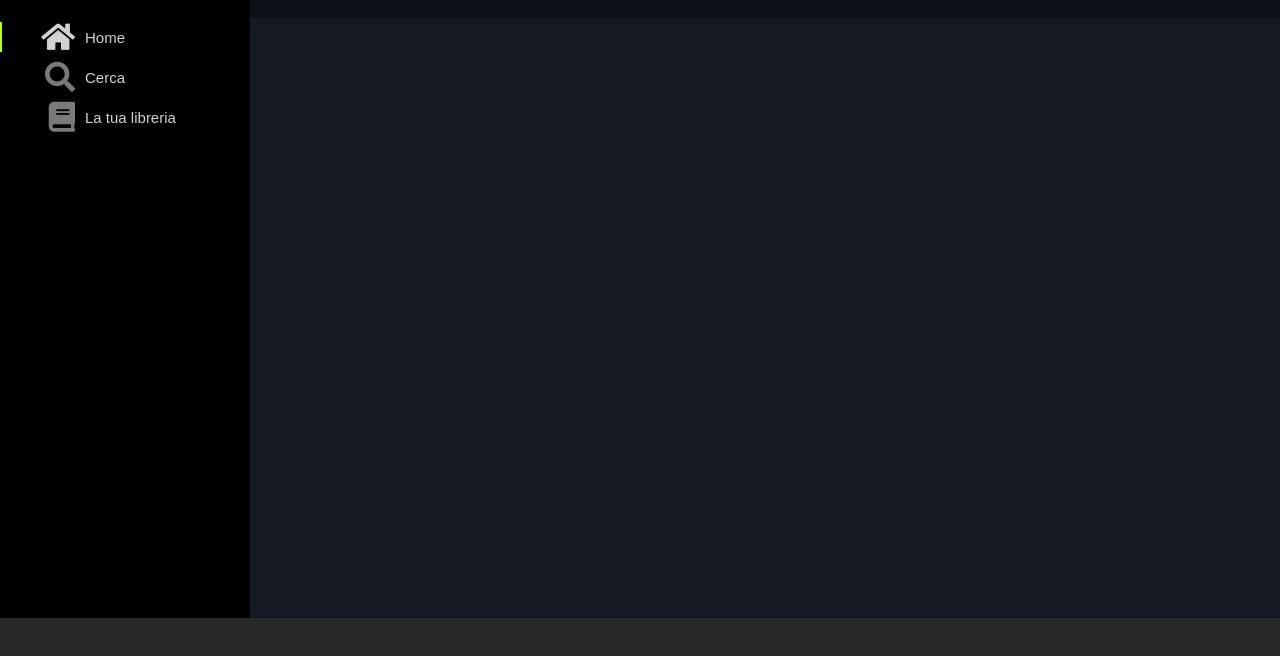
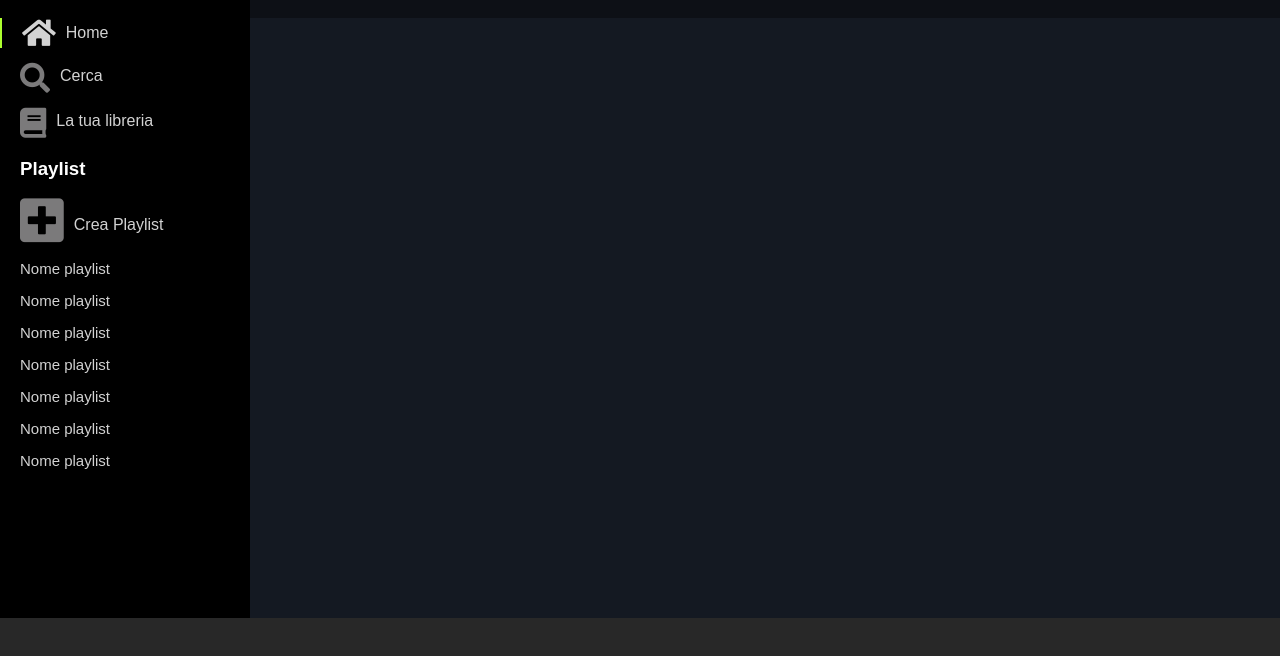
Before and after one commit to riccardolipparini/html-css-spotifyweb, a plain HTML site: page index.html in a window 1280 px wide. Shown: the part 82-738 px from the top of the page. Drawn offline with Linux system fonts and the light colour scheme.

Commit message:
pre rework

```diff
--- a/css/style.css
+++ b/css/style.css
@@ -6,7 +6,11 @@
 body{
     font-family: 'Montserrat', sans-serif;
 }
-/* macrodebug */
+a{
+    text-decoration: none;
+    color: white;
+}
+
 #container{
     display: flex;
     height: calc(100vh - 100px);
@@ -33,11 +37,13 @@ body{
 }
 .homeflex{
     display: flex;
+    text-decoration: none;
+}
+.homeflex:hover{
+    color: white;
 }
 #greenborder{
-    display: flex;
-    width: 30%;
-    justify-content: end;
+    padding-left: 20px;
     margin-top: 20px;
     border-left: solid 2px rgba(173,255,47,255);
 }
@@ -46,27 +52,35 @@ body{
     display: flex;
     margin-top: 20px;
     margin-left: 10px;
+    color:rgba(210,210,210,255);
 }
 .hometext2{
     align-items: center;
     display: flex;
     margin-top: 10px;
     margin-left: 10px;
+    color:rgba(210,210,210,255);
 }
 .iconshome{
     display: flex;
-    width: 30%;
-    justify-content: end;
-    margin-top: 10px;
+    margin-top: 15px;
+    padding-left: 20px;
 }
 .iconshome i{
     color: rgba(123,122,123,255);
     font-size: 30px;
 }
+.iconshome p{
+    color:rgba(210,210,210,255);
+    font-size: 15px;
+}
 
 .fa-home{
     color:rgba(210,210,210,255);
     font-size: 30px;
+}
+.fa-plus-square{
+    font-size: 50px !important;
 }
 
 #hometext span{
@@ -83,14 +97,12 @@ body{
     cursor: pointer;
     color: white;
 }
-.homeflex:hover{
-    cursor: pointer;
+.homeflex h3{
     color: white;
+    margin-left: 20px;
+    margin-top: 20px;
+
 }
-
-
-
-
 
 
 
@@ -123,3 +135,13 @@ main{
     cursor: pointer;
     transform: scale(1.1);
 }
+
+
+@media all and (max-width:422px){
+    #home{
+        width: 50px;
+    }
+    main{
+        width: calc(100% - 50px);
+    }
+}
--- a/index.html
+++ b/index.html
@@ -14,31 +14,64 @@
     <!-- macroblocchi -->
     <div id="container">
         <aside id="home">
-            <img src="img/logo.svg" alt="">
-            <div class="homeflex">
+            <a href="#" class="homeflex">
+                <img src="img/logo.svg" alt="">
+            </a>
+            <a href="#" class="homeflex">
                 <div id="greenborder">
                     <i class="fas fa-home"></i>
                 </div>
-                <div id="hometext">
-                    <span> Home</span>
-                </div>
-            </div>
-            <div class="homeflex">
+                <span id="hometext"> Home</span>
+            </a>
+
+
+            <a href="#" class="homeflex">
                 <div class="iconshome">
                     <i class="fas fa-search"></i>
                 </div>
-                <div class="hometext2">
-                    <span> Cerca</span>
-                </div>
-            </div>
-            <div class="homeflex">
+                <span class="hometext2"> Cerca</span>
+            </a>
+
+            <a href="#" class="homeflex">
                 <div class="iconshome">
                     <i class="fas fa-book"></i>
                 </div>
-                <div class="hometext2">
-                    <span> La tua libreria</span>
-                </div>
+                <span class="hometext2"> La tua libreria</span>
+            </a>
+
+            <div class="homeflex">
+                <h3>Playlist</h3>
             </div>
+            <div class="iconshome">
+                <i class="fas fa-plus-square"></i>
+                <span class="hometext2">Crea Playlist</span>
+            </div>
+            <div class="iconshome">
+                <p>Nome playlist</p>
+            </div>
+            <div class="iconshome">
+                <p>Nome playlist</p>
+            </div>
+            <div class="iconshome">
+                <p>Nome playlist</p>
+            </div>
+            <div class="iconshome">
+                <p>Nome playlist</p>
+            </div>
+            <div class="iconshome">
+                <p>Nome playlist</p>
+            </div>
+            <div class="iconshome">
+                <p>Nome playlist</p>
+            </div>
+            <div class="iconshome">
+                <p>Nome playlist</p>
+            </div>
+            <div>
+
+            </div>
+
+
 
         </aside>
 
```
